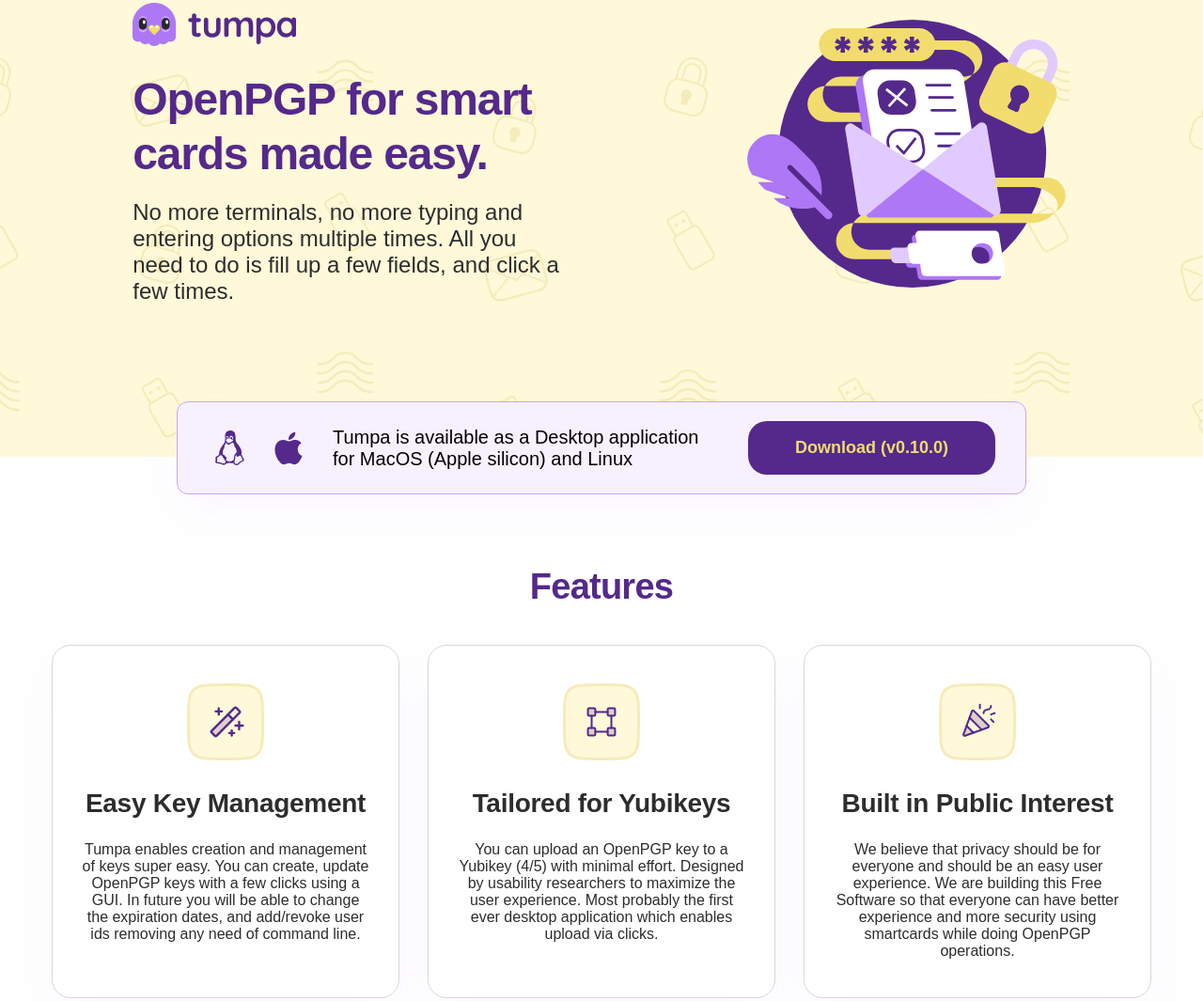
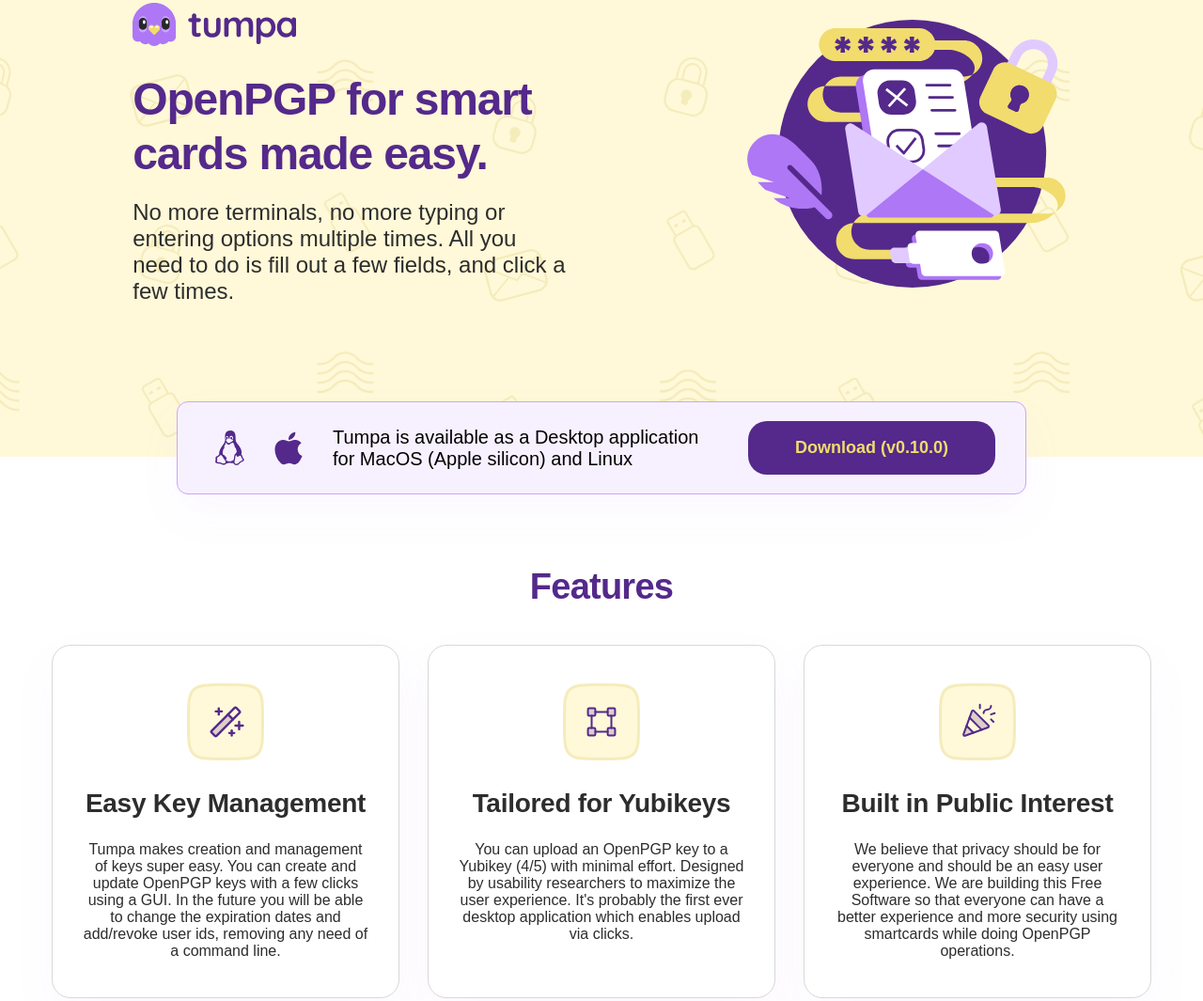
Before and after one commit to tumpaproject/tumpa.rocks, a plain HTML site: page index.html in a window 1280 px wide. Shown: the part 100-1165 px from the top of the page at 94% size. Drawn offline with Linux system fonts and the light colour scheme; a web font is replaced by a local one.

Commit message:
Tweak grammar

```diff
--- a/index.html
+++ b/index.html
@@ -6,9 +6,9 @@
     <meta name="viewport" content="width=device-width, initial-scale=1.0" />
     <title>Tumpa</title>
 
-    <meta name="description" content="Tumpa is a usability minded OpenPGP desktop application that makes key management and smartcard controls easy and usable for everyone.">
+    <meta name="description" content="Tumpa is a usability-minded OpenPGP desktop application that makes key management and smartcard controls easy and usable for everyone.">
     <meta property="og:title" content="Tumpa">
-    <meta property="og:description" content="Tumpa is a usability minded OpenPGP desktop application that makes key management and smartcard controls easy and usable for everyone.">
+    <meta property="og:description" content="Tumpa is a usability-minded OpenPGP desktop application that makes key management and smartcard controls easy and usable for everyone.">
     <meta property="og:image" content="https://tumpa.rocks/icon.jpg">
     <meta property="og:image:alt" content="Logo of Tumpa">
     <meta property="og:locale" content="en_GB">
@@ -42,8 +42,8 @@
             <img class="no-js" src="./img/logo.png" alt="Tumpa logo" />
             <h2 class="title">OpenPGP for smart cards made easy.</h2>
             <p class="subtext">
-              No more terminals, no more typing and entering options multiple times.
-              All you need to do is fill up a few fields, and click a few times.
+              No more terminals, no more typing or entering options multiple times.
+              All you need to do is fill out a few fields, and click a few times.
             </p>
           </div>
           <img class="main-illustration" src="./img/main-illustration.svg" alt="An illustration depicting the UX of Tumpa. It has an envelope with a letter and a lock depicting encrypted emails and a yubikey used to decrypt emails." />
@@ -67,9 +67,9 @@
             <img src="./img/key-management.svg" class="with-js" alt="" />
             <img src="./img/key-management.png" class="no-js" alt="" />
             <h3>Easy Key Management</h3>
-            <p>Tumpa enables creation and management of keys super easy. You can create,
-              update OpenPGP keys with a few clicks using a GUI. In future you will be able to
-              change the expiration dates, and add/revoke user ids removing any need of command line.</p>
+            <p>Tumpa makes creation and management of keys super easy. You can create and
+              update OpenPGP keys with a few clicks using a GUI. In the future you will be able to
+              change the expiration dates and add/revoke user ids, removing any need of a command line.</p>
           </div>
           <div class="feature-box">
             <img src="./img/user-ids.svg" class="with-js" alt="" />
@@ -77,14 +77,14 @@
             <h3>Tailored for Yubikeys</h3>
             <p>You can upload an OpenPGP key to a Yubikey (4/5) with minimal effort.
               Designed by usability researchers to maximize the user experience.
-              Most probably the first ever desktop application which enables upload via clicks.</p>
+              It's probably the first ever desktop application which enables upload via clicks.</p>
           </div>
           <div class="feature-box">
             <img src="./img/compatibility.svg" class="with-js" alt="" />
             <img src="./img/compatibility.png"class="no-js" alt="" />
             <h3>Built in Public Interest</h3>
             <p>We believe that privacy should be for everyone and should be an easy user experience.
-              We are building this Free Software so that everyone can have better
+              We are building this Free Software so that everyone can have a better
               experience and more security using smartcards while doing OpenPGP operations.</p>
           </div>
         </div>
```
